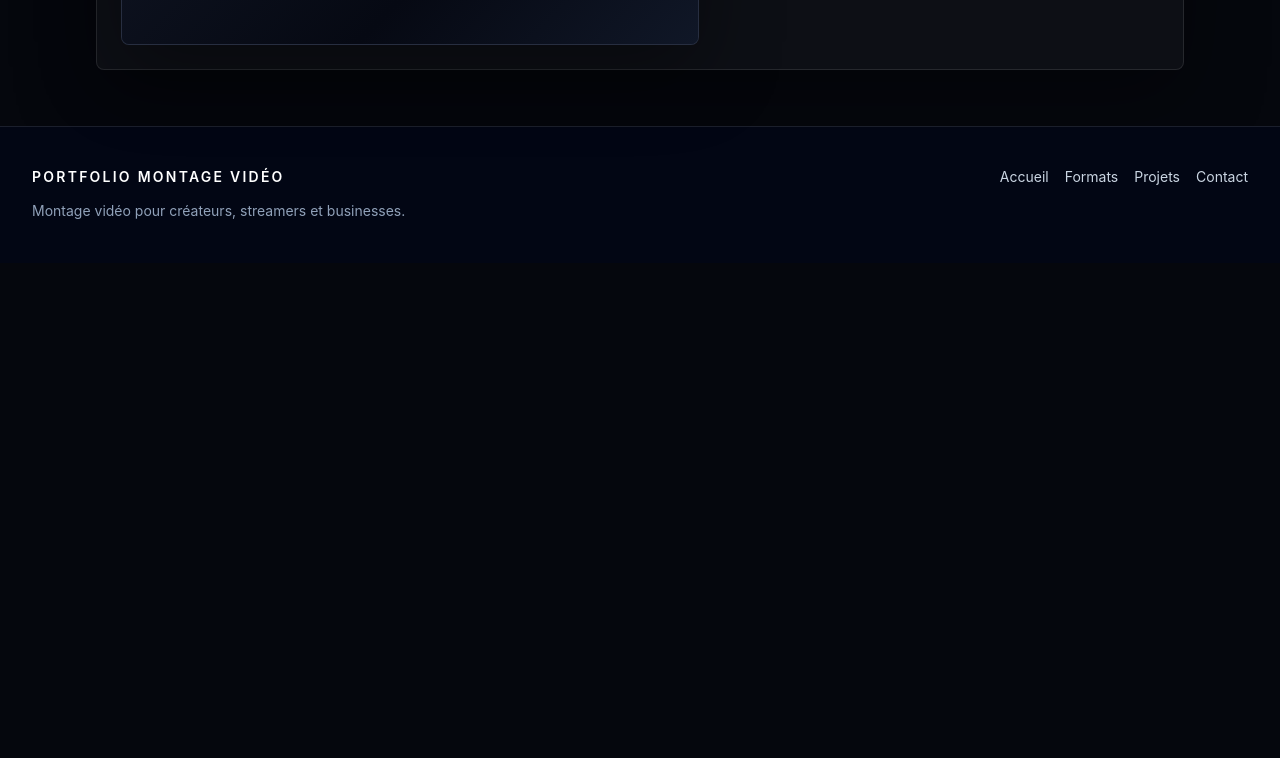
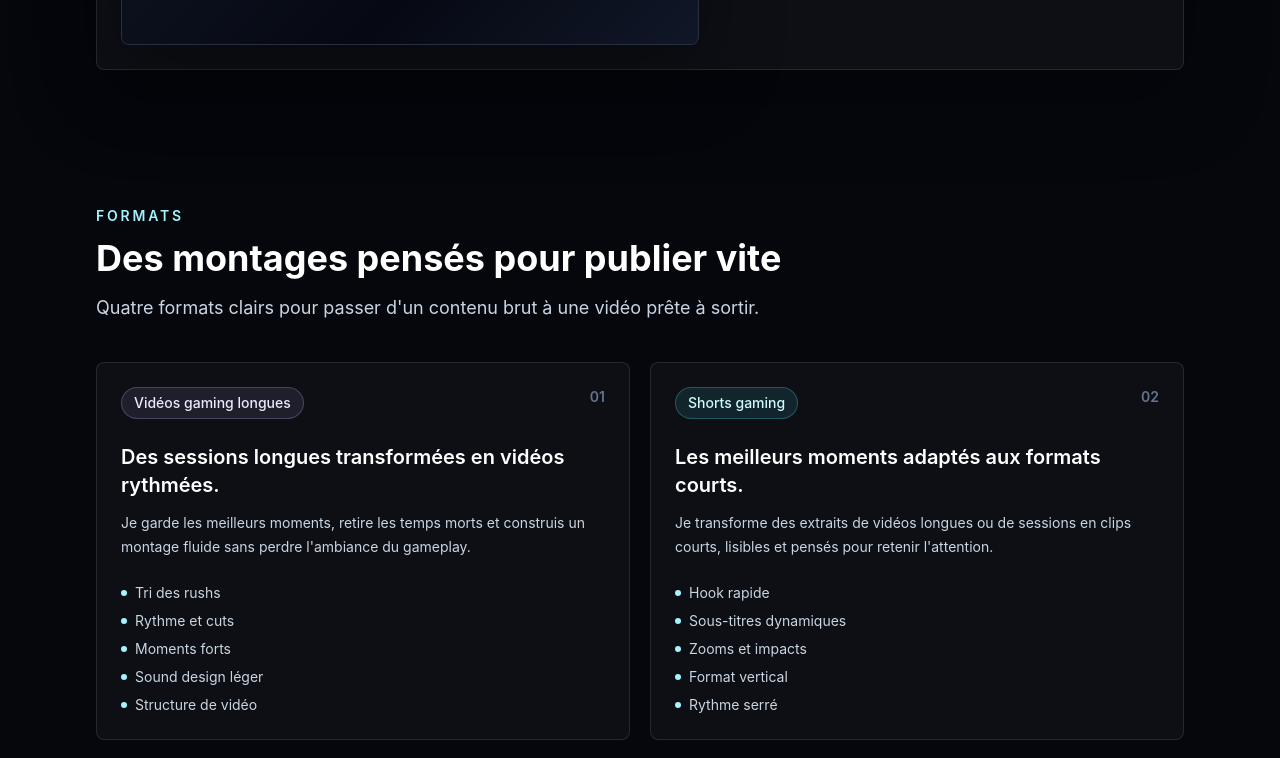
Before and after one commit to Palawizard/editing-portfolio, a SvelteKit app: page / in a window 1280 px wide. Shown: the part 1140-1898 px from the top of the page. Before the commit the page ends 1403 px from the top, so only its background shows below. Built offline with nearby package versions, Linux system fonts and the light colour scheme.

Commit message:
feat(home): add editing formats section

```diff
--- /dev/null
+++ b/src/lib/components/sections/FormatsSection.svelte
@@ -0,0 +1,22 @@
+<script lang="ts">
+	import FormatCard from '$lib/components/cards/FormatCard.svelte';
+	import Container from '$lib/components/ui/Container.svelte';
+	import SectionHeader from '$lib/components/ui/SectionHeader.svelte';
+	import { editingFormats } from '$lib/content/formats';
+</script>
+
+<section id="formats" class="scroll-mt-28 py-14 md:py-20">
+	<Container>
+		<SectionHeader
+			eyebrow="Formats"
+			title="Des montages pensés pour publier vite"
+			description="Quatre formats clairs pour passer d'un contenu brut à une vidéo prête à sortir."
+		/>
+
+		<div class="mt-10 grid gap-5 md:grid-cols-2">
+			{#each editingFormats as format, index (format.id)}
+				<FormatCard {format} {index} />
+			{/each}
+		</div>
+	</Container>
+</section>
--- a/src/routes/+page.svelte
+++ b/src/routes/+page.svelte
@@ -1,4 +1,5 @@
 <script lang="ts">
+	import FormatsSection from '$lib/components/sections/FormatsSection.svelte';
 	import HeroSection from '$lib/components/sections/HeroSection.svelte';
 	import ShowreelSection from '$lib/components/sections/ShowreelSection.svelte';
 </script>
@@ -6,5 +7,5 @@
 <main id="main-content">
 	<HeroSection />
 	<ShowreelSection />
-	<span id="formats" class="sr-only"></span>
+	<FormatsSection />
 </main>
```
